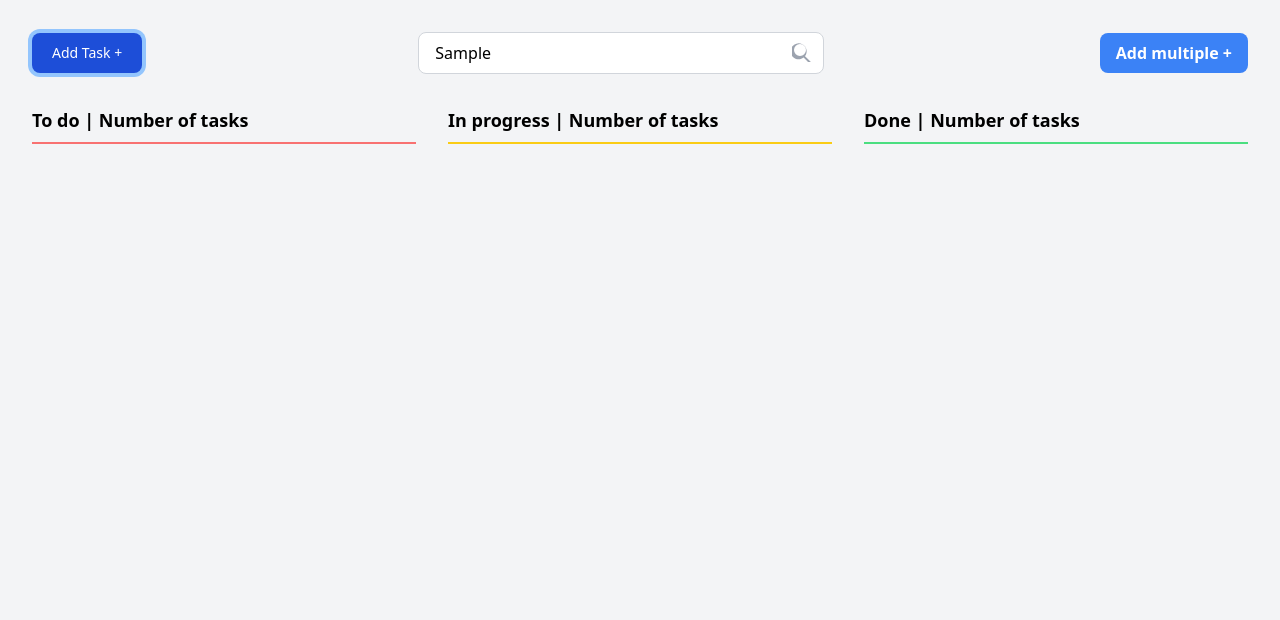
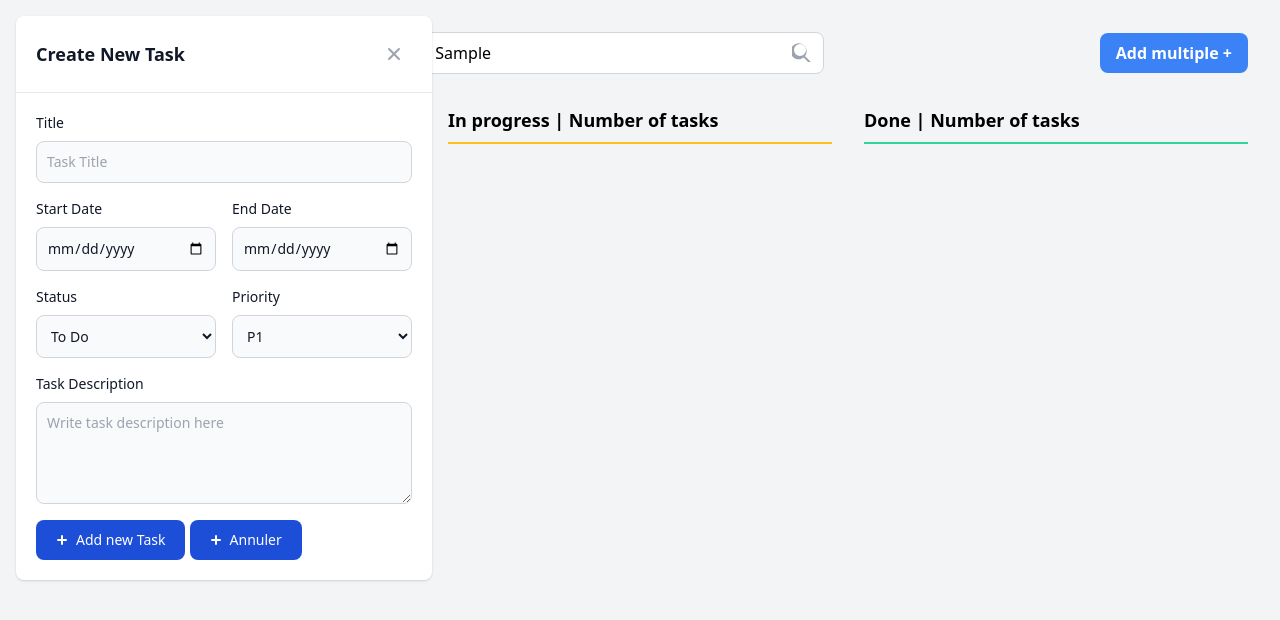
Before and after one commit to nmissi-nadia/Task-Management-System-To-Do-List, a website: page index.html in a window 1280 px wide. Both pictures are taken after typing "Sample" into the empty fields and a click on the button "Add Task +". Drawn offline with nearby package versions, Linux system fonts and the light colour scheme.

Commit message:
tailwind form

```diff
--- a/assets/js/script.js
+++ b/assets/js/script.js
@@ -1,3 +1,52 @@
-function ajout_tache(){
-    document.querySelector('cr')
+// Show and hide modal
+function showModal() {
+    document.getElementById('crud-modal').classList.remove('hidden');
 }
+
+function hideModal() {
+    document.getElementById('crud-modal').classList.add('hidden');
+}
+
+function addTask(title, description, status, dueDate, priority) {
+    const taskContainer = document.createElement('div');
+    taskContainer.classList.add('p-4', 'rounded-lg', 'shadow', 'bg-white', 'border-l-4');
+
+    if (priority === 'P1') {
+        taskContainer.classList.add('border-red-500');
+    } else if (priority === 'P2') {
+        taskContainer.classList.add('border-orange-500');
+    } else if (priority === 'P3') {
+        taskContainer.classList.add('border-green-500');
+    }
+
+    taskContainer.innerHTML = `
+
+
+
+        // <div class="border-l-4 border-${priority === 'P1' ? 'red' : priority === 'P2' ? 'orange' : 'green'}-500-500 bg-white p-4 rounded-lg shadow" style>
+            <p class="font-medium">${title}</p>
+            <p class="text-sm text-gray-600">${description}</p>
+            <p class="text-sm text-gray-500">Due: ${dueDate}</p>
+                <div class="mt-2 flex space-x-2">
+                    <button class="bg-red-500 text-white px-2 py-1 rounded">Delete</button>
+                    <button class="bg-yellow-400 text-white px-2 py-1 rounded">Edit</button>
+                </div>
+        // </div>
+    `;
+
+    document.getElementById(`${status}-column`).appendChild(taskContainer);
+}
+
+
+document.getElementById('taskForm').addEventListener('submit', function(event) {
+    event.preventDefault();
+    const title = document.getElementById('name').value;
+    const description = document.getElementById('description').value;
+    const dueDate = document.getElementById('dueDate').value;
+    const status = document.getElementById('status').value;
+    const priority = document.getElementById('priority').value;
+
+    addTask(title, description, status, dueDate, priority);
+    document.getElementById('taskForm').reset();
+    hideModal();
+});
--- a/index.html
+++ b/index.html
@@ -7,68 +7,81 @@
     <link rel="stylesheet" href="assets/css/style.css">
     <link rel="stylesheet" href="assets/css/output.css">
     <script src="assets/js/script.js"></script>
-    <!-- <link href="https://cdn.jsdelivr.net/npm/tailwindcss@2.2.19/dist/tailwind.min.css" rel="stylesheet"> -->
+    <link href="https://cdn.jsdelivr.net/npm/tailwindcss@2.2.19/dist/tailwind.min.css" rel="stylesheet">
 </head>
 <body class="bg-gray-100 p-8">
 
     <div class="container mx-auto">
         <!-- Header Buttons -->
         <div class="flex justify-between items-center mb-8">
-            <!-- <button class="bg-blue-500 text-white px-4 py-2 rounded-lg font-semibold">Add Task +</button> -->
+
 
 
 <!-- Modal toggle -->
-<button onclick="ajout_tache()" data-modal-target="crud-modal" data-modal-toggle="crud-modal" class="block text-white bg-blue-700 hover:bg-blue-800 focus:ring-4 focus:outline-none focus:ring-blue-300 font-medium rounded-lg text-sm px-5 py-2.5 text-center dark:bg-blue-600 dark:hover:bg-blue-700 dark:focus:ring-blue-800" type="button">
+<button onclick="showModal()" data-modal-target="crud-modal" data-modal-toggle="crud-modal" class="block text-white bg-blue-700 hover:bg-blue-800 focus:ring-4 focus:outline-none focus:ring-blue-300 font-medium rounded-lg text-sm px-5 py-2.5 text-center dark:bg-blue-600 dark:hover:bg-blue-700 dark:focus:ring-blue-800" type="button">
     Add Task +
   </button>
 
   <!-- Main modal -->
-  <div id="crud-modal" tabindex="-1" aria-hidden="true" class="hidden overflow-y-auto overflow-x-hidden fixed top-0 right-0 left-0 z-50 justify-center items-center w-full md:inset-0 h-[calc(100%-1rem)] max-h-full">
+  <div id="crud-modal" tabindex="-1" aria-hidden="true"  class="hidden overflow-y-auto overflow-x-hidden fixed top-0 right-0 left-0 z-50 justify-center items-center w-full md:inset-0 h-[calc(100%-1rem)] max-h-full">
       <div class="relative p-4 w-full max-w-md max-h-full">
           <!-- Modal content -->
-          <div class="relative bg-white rounded-lg shadow dark:bg-gray-700">
+          <div class="relative bg-white rounded-lg shadow dark:bg-gray-700 mx-auto">
               <!-- Modal header -->
               <div class="flex items-center justify-between p-4 md:p-5 border-b rounded-t dark:border-gray-600">
                   <h3 class="text-lg font-semibold text-gray-900 dark:text-white">
-                      Create New Product
+                      Create New Task
                   </h3>
-                  <button type="button" class="text-gray-400 bg-transparent hover:bg-gray-200 hover:text-gray-900 rounded-lg text-sm w-8 h-8 ms-auto inline-flex justify-center items-center dark:hover:bg-gray-600 dark:hover:text-white" data-modal-toggle="crud-modal">
-                      <svg class="w-3 h-3" aria-hidden="true" xmlns="http://www.w3.org/2000/svg" fill="none" viewBox="0 0 14 14">
-                          <path stroke="currentColor" stroke-linecap="round" stroke-linejoin="round" stroke-width="2" d="m1 1 6 6m0 0 6 6M7 7l6-6M7 7l-6 6"/>
-                      </svg>
-                      <span class="sr-only">Close modal</span>
-                  </button>
+                  <button onclick="hideModal()" class="text-gray-400 hover:bg-gray-200 p-2 rounded-full">
+                    <svg xmlns="http://www.w3.org/2000/svg" class="h-5 w-5" viewBox="0 0 20 20" fill="currentColor">
+                        <path fill-rule="evenodd" d="M10 8.586L5.707 4.293a1 1 0 00-1.414 1.414L8.586 10l-4.293 4.293a1 1 0 001.414 1.414L10 11.414l4.293 4.293a1 1 0 001.414-1.414L11.414 10l4.293-4.293a1 1 0 00-1.414-1.414L10 8.586z" clip-rule="evenodd"/>
+                    </svg>
+                </button>
               </div>
               <!-- Modal body -->
               <form class="p-4 md:p-5">
                   <div class="grid gap-4 mb-4 grid-cols-2">
                       <div class="col-span-2">
-                          <label for="name" class="block mb-2 text-sm font-medium text-gray-900 dark:text-white">Name</label>
-                          <input type="text" name="name" id="name" class="bg-gray-50 border border-gray-300 text-gray-900 text-sm rounded-lg focus:ring-primary-600 focus:border-primary-600 block w-full p-2.5 dark:bg-gray-600 dark:border-gray-500 dark:placeholder-gray-400 dark:text-white dark:focus:ring-primary-500 dark:focus:border-primary-500" placeholder="Type product name" required="">
+                          <label for="name" class="block mb-2 text-sm font-medium text-gray-900 dark:text-white">Title</label>
+                          <input type="text" name="name" id="name" class="bg-gray-50 border border-gray-300 text-gray-900 text-sm rounded-lg focus:ring-primary-600 focus:border-primary-600 block w-full p-2.5 dark:bg-gray-600 dark:border-gray-500 dark:placeholder-gray-400 dark:text-white dark:focus:ring-primary-500 dark:focus:border-primary-500" placeholder="Task Title" required="">
                       </div>
-                      <div class="col-span-2 sm:col-span-1">
-                          <label for="price" class="block mb-2 text-sm font-medium text-gray-900 dark:text-white">Price</label>
-                          <input type="number" name="price" id="price" class="bg-gray-50 border border-gray-300 text-gray-900 text-sm rounded-lg focus:ring-primary-600 focus:border-primary-600 block w-full p-2.5 dark:bg-gray-600 dark:border-gray-500 dark:placeholder-gray-400 dark:text-white dark:focus:ring-primary-500 dark:focus:border-primary-500" placeholder="$2999" required="">
+                      <div class="col-span-1 sm:col-span-1">
+                          <label for="start date" class="block mb-2 text-sm font-medium text-gray-900 dark:text-white">Start Date</label>
+                          <input type="date" name="price" id="price" class="bg-gray-50 border border-gray-300 text-gray-900 text-sm rounded-lg focus:ring-primary-600 focus:border-primary-600 block w-full p-2.5 dark:bg-gray-600 dark:border-gray-500 dark:placeholder-gray-400 dark:text-white dark:focus:ring-primary-500 dark:focus:border-primary-500" placeholder="start" required="">
                       </div>
-                      <div class="col-span-2 sm:col-span-1">
-                          <label for="category" class="block mb-2 text-sm font-medium text-gray-900 dark:text-white">Category</label>
-                          <select id="category" class="bg-gray-50 border border-gray-300 text-gray-900 text-sm rounded-lg focus:ring-primary-500 focus:border-primary-500 block w-full p-2.5 dark:bg-gray-600 dark:border-gray-500 dark:placeholder-gray-400 dark:text-white dark:focus:ring-primary-500 dark:focus:border-primary-500">
-                              <option selected="">Select category</option>
-                              <option value="TV">TV/Monitors</option>
-                              <option value="PC">PC</option>
-                              <option value="GA">Gaming/Console</option>
-                              <option value="PH">Phones</option>
+                      <div class="col-span-1 sm:col-span-1">
+                        <label for="end date" class="block mb-2 text-sm font-medium text-gray-900 dark:text-white">End Date</label>
+                        <input type="date" name="price" id="price" class="bg-gray-50 border border-gray-300 text-gray-900 text-sm rounded-lg focus:ring-primary-600 focus:border-primary-600 block w-full p-2.5 dark:bg-gray-600 dark:border-gray-500 dark:placeholder-gray-400 dark:text-white dark:focus:ring-primary-500 dark:focus:border-primary-500" placeholder="end" required="">
+                    </div>
+                      <div class="col-span-1 sm:col-span-1">
+                          <label for="statut" class="block mb-2 text-sm font-medium text-gray-900 dark:text-white">Status</label>
+                          <select id="statut" class="bg-gray-50 border border-gray-300 text-gray-900 text-sm rounded-lg focus:ring-primary-500 focus:border-primary-500 block w-full p-2.5 dark:bg-gray-600 dark:border-gray-500 dark:placeholder-gray-400 dark:text-white dark:focus:ring-primary-500 dark:focus:border-primary-500">
+                              <option selected="todo">To Do</option>
+                              <option value="doing">Doing</option>
+                              <option value="done">Done</option>
                           </select>
                       </div>
+                      <div class="col-span-1 sm:col-span-1">
+                        <label for="priorite" class="block mb-2 text-sm font-medium text-gray-900 dark:text-white">Priority</label>
+                        <select id="priorite" class="bg-gray-50 border border-gray-300 text-gray-900 text-sm rounded-lg focus:ring-primary-500 focus:border-primary-500 block w-full p-2.5 dark:bg-gray-600 dark:border-gray-500 dark:placeholder-gray-400 dark:text-white dark:focus:ring-primary-500 dark:focus:border-primary-500">
+                            <option value="P1" class="text-red-500">P1</option>
+                            <option value="P2" class="text-orange-500">P2</option>
+                            <option value="P3" class="text-green-500">P3</option>
+                        </select>
+                    </div>
                       <div class="col-span-2">
-                          <label for="description" class="block mb-2 text-sm font-medium text-gray-900 dark:text-white">Product Description</label>
-                          <textarea id="description" rows="4" class="block p-2.5 w-full text-sm text-gray-900 bg-gray-50 rounded-lg border border-gray-300 focus:ring-blue-500 focus:border-blue-500 dark:bg-gray-600 dark:border-gray-500 dark:placeholder-gray-400 dark:text-white dark:focus:ring-blue-500 dark:focus:border-blue-500" placeholder="Write product description here"></textarea>
+                          <label for="description" class="block mb-2 text-sm font-medium text-gray-900 dark:text-white">Task Description</label>
+                          <textarea id="description" rows="4" class="block p-2.5 w-full text-sm text-gray-900 bg-gray-50 rounded-lg border border-gray-300 focus:ring-blue-500 focus:border-blue-500 dark:bg-gray-600 dark:border-gray-500 dark:placeholder-gray-400 dark:text-white dark:focus:ring-blue-500 dark:focus:border-blue-500" placeholder="Write task description here"></textarea>
                       </div>
                   </div>
                   <button type="submit" class="text-white inline-flex items-center bg-blue-700 hover:bg-blue-800 focus:ring-4 focus:outline-none focus:ring-blue-300 font-medium rounded-lg text-sm px-5 py-2.5 text-center dark:bg-blue-600 dark:hover:bg-blue-700 dark:focus:ring-blue-800">
                       <svg class="me-1 -ms-1 w-5 h-5" fill="currentColor" viewBox="0 0 20 20" xmlns="http://www.w3.org/2000/svg"><path fill-rule="evenodd" d="M10 5a1 1 0 011 1v3h3a1 1 0 110 2h-3v3a1 1 0 11-2 0v-3H6a1 1 0 110-2h3V6a1 1 0 011-1z" clip-rule="evenodd"></path></svg>
-                      Add new product
+                      Add new Task
                   </button>
+                  <button type="annuler" class="text-white inline-flex items-center bg-blue-700 hover:bg-blue-800 focus:ring-4 focus:outline-none focus:ring-blue-300 font-medium rounded-lg text-sm px-5 py-2.5 text-center dark:bg-blue-600 dark:hover:bg-blue-700 dark:focus:ring-blue-800">
+                    <svg class="me-1 -ms-1 w-5 h-5" fill="currentColor" viewBox="0 0 20 20" xmlns="http://www.w3.org/2000/svg"><path fill-rule="evenodd" d="M10 5a1 1 0 011 1v3h3a1 1 0 110 2h-3v3a1 1 0 11-2 0v-3H6a1 1 0 110-2h3V6a1 1 0 011-1z" clip-rule="evenodd"></path></svg>
+                    Annuler
+                </button>
               </form>
           </div>
       </div>
@@ -85,37 +98,15 @@
             <button class="bg-blue-500 text-white px-4 py-2 rounded-lg font-semibold">Add multiple +</button>
         </div>
 
-        <!-- Columns for Tasks -->
+        <!--place des taches  -->
         <div class="grid grid-cols-3 gap-8">
-            <!-- To Do Column -->
+            <!-- To do -->
             <div>
                 <h2 class="text-lg font-semibold">To do | Number of tasks</h2>
                 <hr class="border-t-2 border-red-400 my-2">
                 <div class="space-y-4">
                     <!-- Task Card -->
-                    <!-- <div class="border-l-4 border-red-500 bg-white p-4 rounded-lg shadow">
-                        <p class="font-medium">Brief Soutenances Croisées</p>
-                        <div class="mt-2 flex space-x-2">
-                            <button class="bg-red-500 text-white px-2 py-1 rounded">Delete</button>
-                            <button class="bg-yellow-400 text-white px-2 py-1 rounded">Edit</button>
-                        </div>
-                    </div> -->
-                    <!-- Task Card -->
-                    <!-- <div class="border-l-4 border-blue-500 bg-white p-4 rounded-lg shadow">
-                        <p class="font-medium">WORKSHOP 3</p>
-                        <div class="mt-2 flex space-x-2">
-                            <button class="bg-red-500 text-white px-2 py-1 rounded">Delete</button>
-                            <button class="bg-yellow-400 text-white px-2 py-1 rounded">Edit</button>
-                        </div>
-                    </div> -->
-                    <!-- Task Card -->
-                    <!-- <div class="border-l-4 border-blue-500 bg-white p-4 rounded-lg shadow">
-                        <p class="font-medium">Veille</p>
-                        <div class="mt-2 flex space-x-2">
-                            <button class="bg-red-500 text-white px-2 py-1 rounded">Delete</button>
-                            <button class="bg-yellow-400 text-white px-2 py-1 rounded">Edit</button>
-                        </div>
-                    </div> -->
+
                 </div>
             </div>
 
@@ -160,5 +151,20 @@
             </div>
         </div>
     </div>
+    <script>
+        // Hook form submission
+document.getElementById('taskForm').addEventListener('submit', function(event) {
+    event.preventDefault();
+    const title = document.getElementById('name').value;
+    const description = document.getElementById('description').value;
+    const dueDate = document.getElementById('dueDate').value;
+    const status = document.getElementById('status').value;
+    const priority = document.getElementById('priority').value;
+
+    addTask(title, description, status, dueDate, priority);
+    document.getElementById('taskForm').reset();
+});
+
+    </script>
 </body>
 </html>
```
Also changed, not shown: assets/css/output.css, 1 other file.
